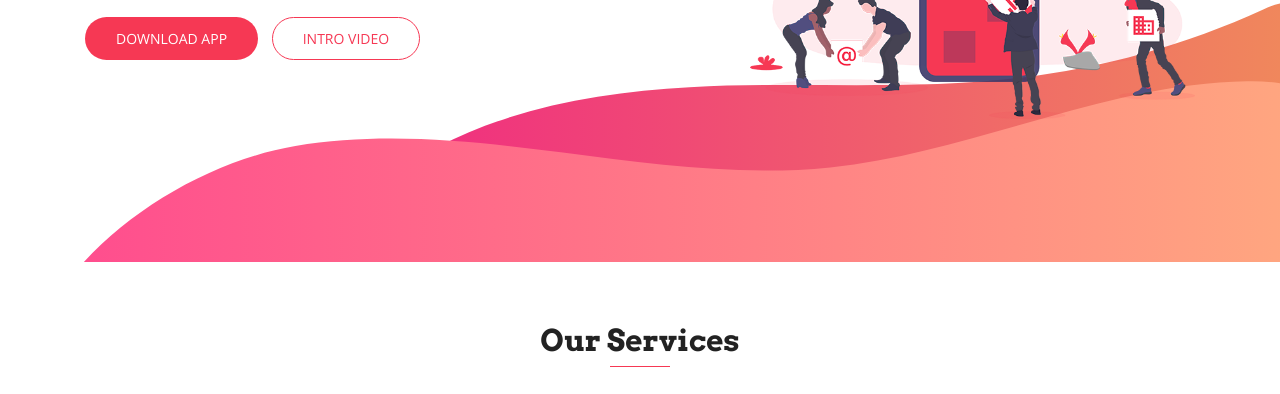
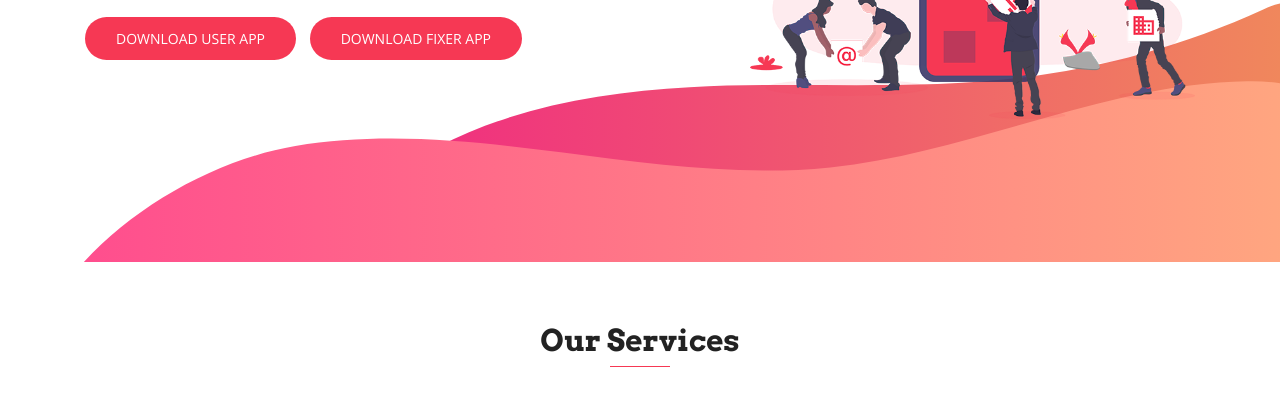
Before and after one commit to tai-it/vrs, a plain HTML site: page index.html in a window 1280 px wide. Shown: the part 388-782 px from the top of the page. Drawn offline with nearby package versions, Linux system fonts and the light colour scheme; files whose address does not match are found by name.

Commit message:
Update download links

```diff
--- a/index.html
+++ b/index.html
@@ -79,9 +79,10 @@
                 version of the template to get all features and facilities. Please purchase full version of the template
                 to get all features and facilities</p>
               <div class="header-button">
-                <a rel="nofollow" target="_blank" href="./download/suaxe-app.apk" class="btn btn-common"
-                  download>Download app</a>
-                <a href="" class="btn btn-border video-popup">Intro Video</a>
+                <a rel="nofollow" target="_blank" href="./download/vrs-user.apk" class="btn btn-common"
+                  download>Download user app</a>
+                  <a rel="nofollow" target="_blank" href="./download/vrs-fixer.apk" class="btn btn-common"
+                  download>Download fixer app</a>
               </div>
             </div>
           </div>
```
